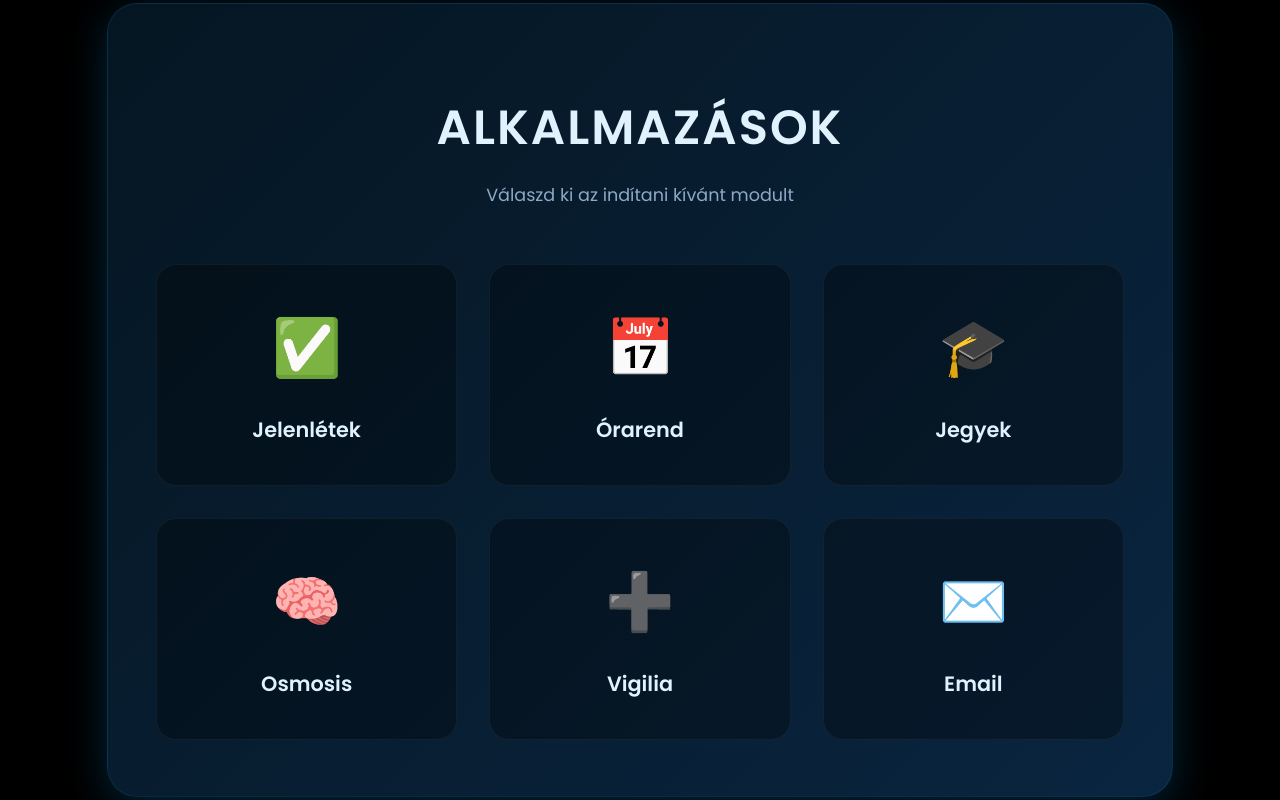
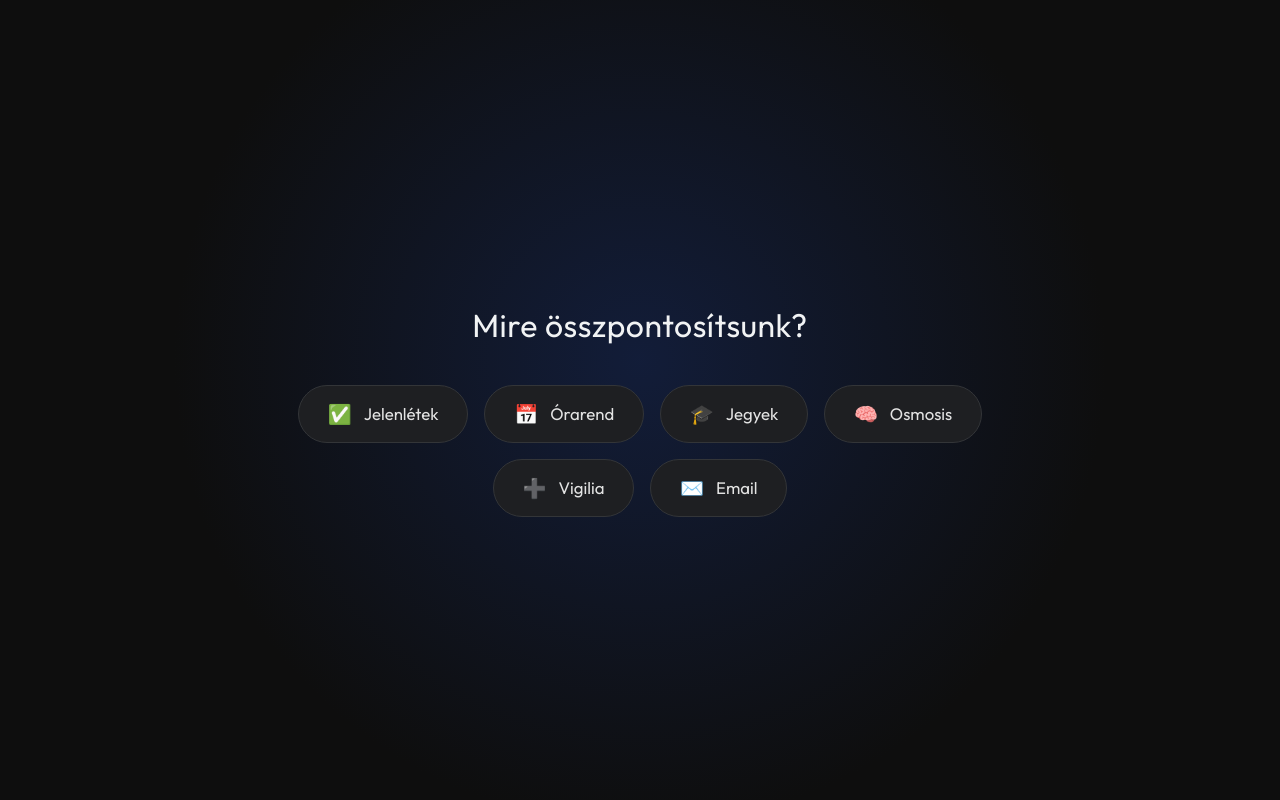
Before and after one commit to otvoszabi/egyi, a plain HTML site: page index.html in a window 1280 px wide. Drawn offline with Linux system fonts and the light colour scheme.

Commit message:
Update index.html

```diff
--- a/index.html
+++ b/index.html
@@ -5,147 +5,131 @@
     <meta name="viewport" content="width=device-width, initial-scale=1.0">
     <title>Központi Hub</title>
     <style>
-        @import url('https://fonts.googleapis.com/css2?family=Poppins:wght@300;400;600&display=swap');
+        @import url('https://fonts.googleapis.com/css2?family=Outfit:wght@300;400;500&display=swap');
 
-        /* Teljesen fekete háttér a böngészőnek */
         body {
             margin: 0;
             padding: 0;
-            font-family: 'Poppins', sans-serif;
-            background-color: #000000;
-            color: #ffffff;
+            font-family: 'Outfit', sans-serif;
+            /* Teljesen sötét háttér, középen egy finom mélykék ragyogással */
+            background-color: #0e0e0e;
+            background-image: radial-gradient(circle at 50% 45%, rgba(20, 35, 75, 0.7) 0%, rgba(14, 14, 14, 1) 60%);
+            background-repeat: no-repeat;
+            background-attachment: fixed;
+            color: #e3e3e3;
             display: flex;
+            flex-direction: column;
             justify-content: center;
             align-items: center;
             min-height: 100vh;
         }
 
-        /* A "kék tér", ami összefogja a tartalmat */
-        .content-area {
-            background: linear-gradient(135deg, #051622, #0a2540);
-            border-radius: 30px;
-            padding: 3.5rem 2rem;
-            max-width: 1000px;
-            width: 90%;
-            box-shadow: 0 10px 40px rgba(0, 119, 182, 0.3);
-            border: 1px solid rgba(0, 119, 182, 0.2);
+        .container {
             text-align: center;
+            width: 100%;
+            max-width: 800px;
+            padding: 2rem;
+            z-index: 1;
         }
 
         header h1 {
-            font-size: 3rem;
-            margin-bottom: 0.5rem;
-            letter-spacing: 2px;
-            text-transform: uppercase;
-            color: #e0f2fe;
-        }
-
-        header p {
-            font-size: 1.1rem;
-            color: #8da9c4;
-            margin-bottom: 3.5rem;
+            font-size: 2rem;
+            font-weight: 400;
+            margin-bottom: 2.5rem;
+            color: #f1f3f4;
+            letter-spacing: 0.5px;
         }
 
         .card-grid {
-            display: grid;
-            grid-template-columns: repeat(auto-fit, minmax(220px, 1fr));
-            gap: 2rem;
-            padding: 0 1rem;
+            display: flex;
+            flex-wrap: wrap;
+            justify-content: center;
+            gap: 1rem;
         }
 
-        /* Minimalista kártyák */
+        /* Minimalista, keresősáv-stílusú kártyák */
         .card {
-            background: rgba(0, 0, 0, 0.3);
-            border: 1px solid rgba(255, 255, 255, 0.05);
-            border-radius: 20px;
-            padding: 2.5rem 1.5rem;
+            background: #1e1f22;
+            border: 1px solid #333538;
+            border-radius: 50px; /* Kerekített, kapszula forma */
+            padding: 1rem 1.8rem;
             text-decoration: none;
-            color: #ffffff;
-            transition: all 0.3s ease;
+            color: #e3e3e3;
+            transition: all 0.2s ease;
             display: flex;
-            flex-direction: column;
             align-items: center;
-            position: relative;
+            gap: 12px;
         }
 
         .card:hover {
-            transform: translateY(-8px);
-            border-color: #4facfe;
-            background: rgba(0, 0, 0, 0.5);
-            box-shadow: 0 10px 25px rgba(79, 172, 254, 0.2);
+            background: #2a2b2f;
+            border-color: #55585b;
+            transform: translateY(-2px);
+            box-shadow: 0 4px 15px rgba(0, 0, 0, 0.3);
         }
 
         .icon {
-            font-size: 3.5rem;
-            margin-bottom: 1.5rem;
-            transition: transform 0.3s ease;
-        }
-
-        .card:hover .icon {
-            transform: scale(1.1);
+            font-size: 1.2rem;
         }
 
         .card h2 {
-            font-size: 1.3rem;
+            font-size: 1.05rem;
+            font-weight: 400;
             margin: 0;
-            color: #e0f2fe;
-            font-weight: 600;
         }
 
         /* Reszponzív dizájn telefonokra */
         @media (max-width: 600px) {
-            .content-area {
-                padding: 2rem 1rem;
-                border-radius: 20px;
-            }
             header h1 {
-                font-size: 2.2rem;
+                font-size: 1.6rem;
             }
             .card-grid {
-                gap: 1.5rem;
+                flex-direction: column;
+                align-items: center;
             }
             .card {
-                padding: 2rem 1rem;
+                width: 80%;
+                justify-content: center;
+                padding: 1.2rem;
             }
         }
     </style>
 </head>
 <body>
 
-    <div class="content-area">
+    <div class="container">
         <header>
-            <h1>Alkalmazások</h1>
-            <p>Válaszd ki az indítani kívánt modult</p>
+            <h1>Mire összpontosítsunk?</h1>
         </header>
 
         <div class="card-grid">
             <a href="presentations/pres.html" class="card">
-                <div class="icon">✅</div>
+                <span class="icon">✅</span>
                 <h2>Jelenlétek</h2>
             </a>
 
             <a href="timetable/timetable.html" class="card">
-                <div class="icon">📅</div>
+                <span class="icon">📅</span>
                 <h2>Órarend</h2>
             </a>
 
             <a href="https://portal-academic.umfst.ro/login" class="card" target="_blank">
-                <div class="icon">🎓</div>
+                <span class="icon">🎓</span>
                 <h2>Jegyek</h2>
             </a>
 
             <a href="https://osmosis.org" class="card" target="_blank">
-                <div class="icon">🧠</div>
+                <span class="icon">🧠</span>
                 <h2>Osmosis</h2>
             </a>
 
             <a href="https://umfst-garzi.web.app/login" class="card" target="_blank">
-                <div class="icon">➕</div>
+                <span class="icon">➕</span>
                 <h2>Vigilia</h2>
             </a>
 
             <a href="https://outlook.office.com/mail/" class="card" target="_blank">
-                <div class="icon">✉️</div>
+                <span class="icon">✉️</span>
                 <h2>Email</h2>
             </a>
         </div>
```
